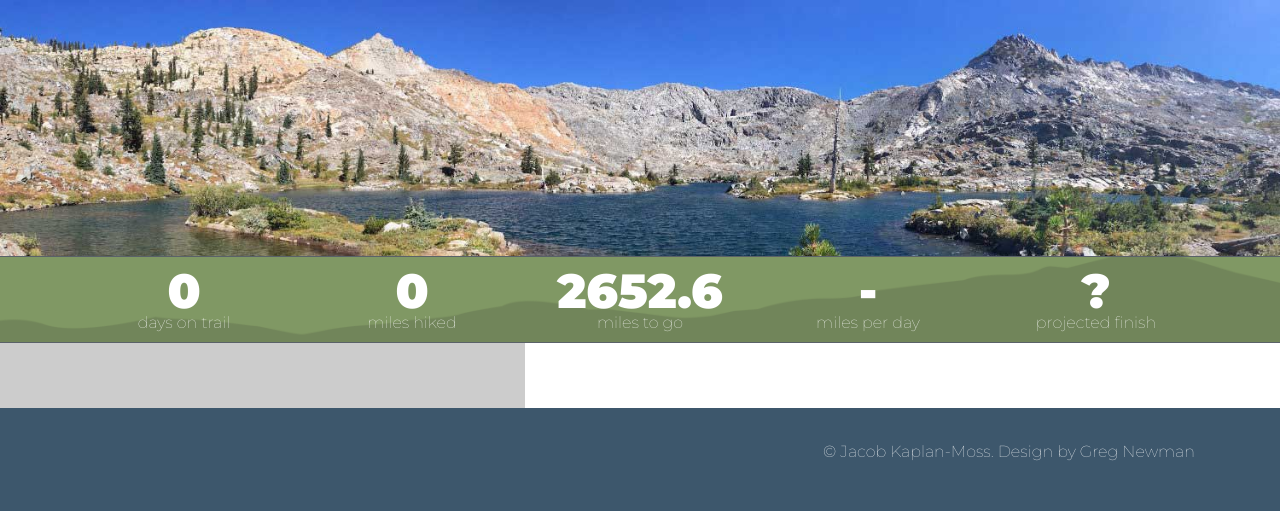
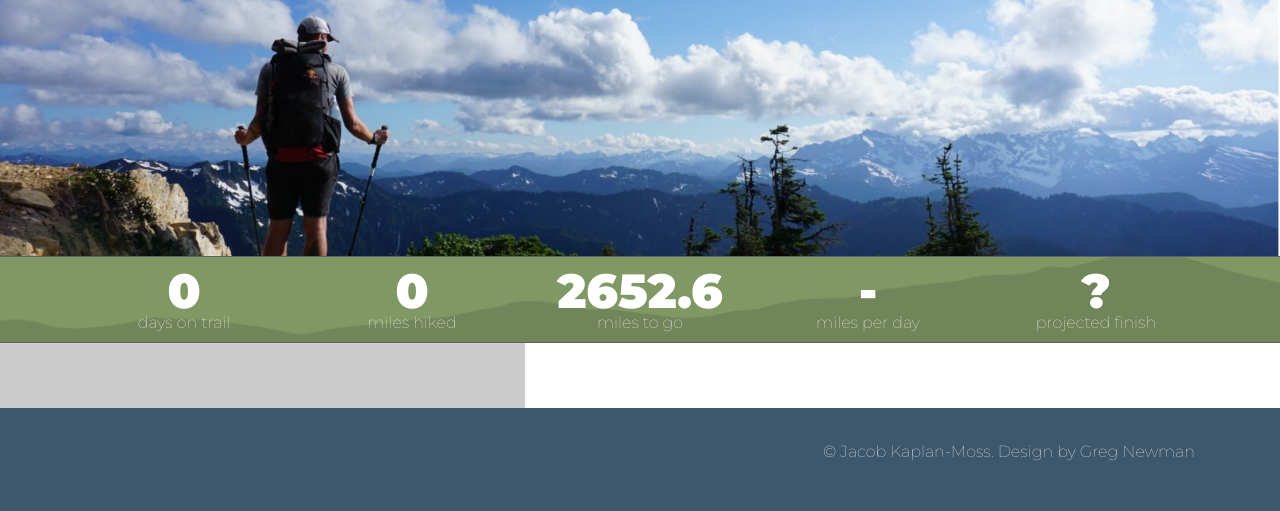
Before and after one commit to jacobian/pct, a Django app: template pct/templates/index.html in a window 1280 px wide. Shown: the part 56-567 px from the top of the page. Run offline with Django 3.2, Linux system fonts and the light colour scheme; the template is opened without the code that fills it, so the values that code supplies are empty; parts of the project's set-up code (start-up, migrations or seed data) failed here and were passed over; some libraries are stand-ins or nearby versions.

Commit message:
instead of fixing bugs, I made a new bg image

```diff
--- a/static/css/main.css
+++ b/static/css/main.css
@@ -44,10 +44,12 @@ h5, .h5 { font-size: 1rem; margin-top: 2rem; }
 }
 
 .hero {
-    background-image: url('../images/lake.jpg');
+    background-image: url('../images/header.jpg');
     height: 20vw;
-    max-height: 400px;
+    max-height: 500px;
     background-size: 100%;
+    background-position: top;
+    background-repeat: no-repeat;
 }
 
 .stats {
```
Also changed, not shown: static/images/header.jpg (added), static/images/lake.jpg (deleted), 2 other files.
